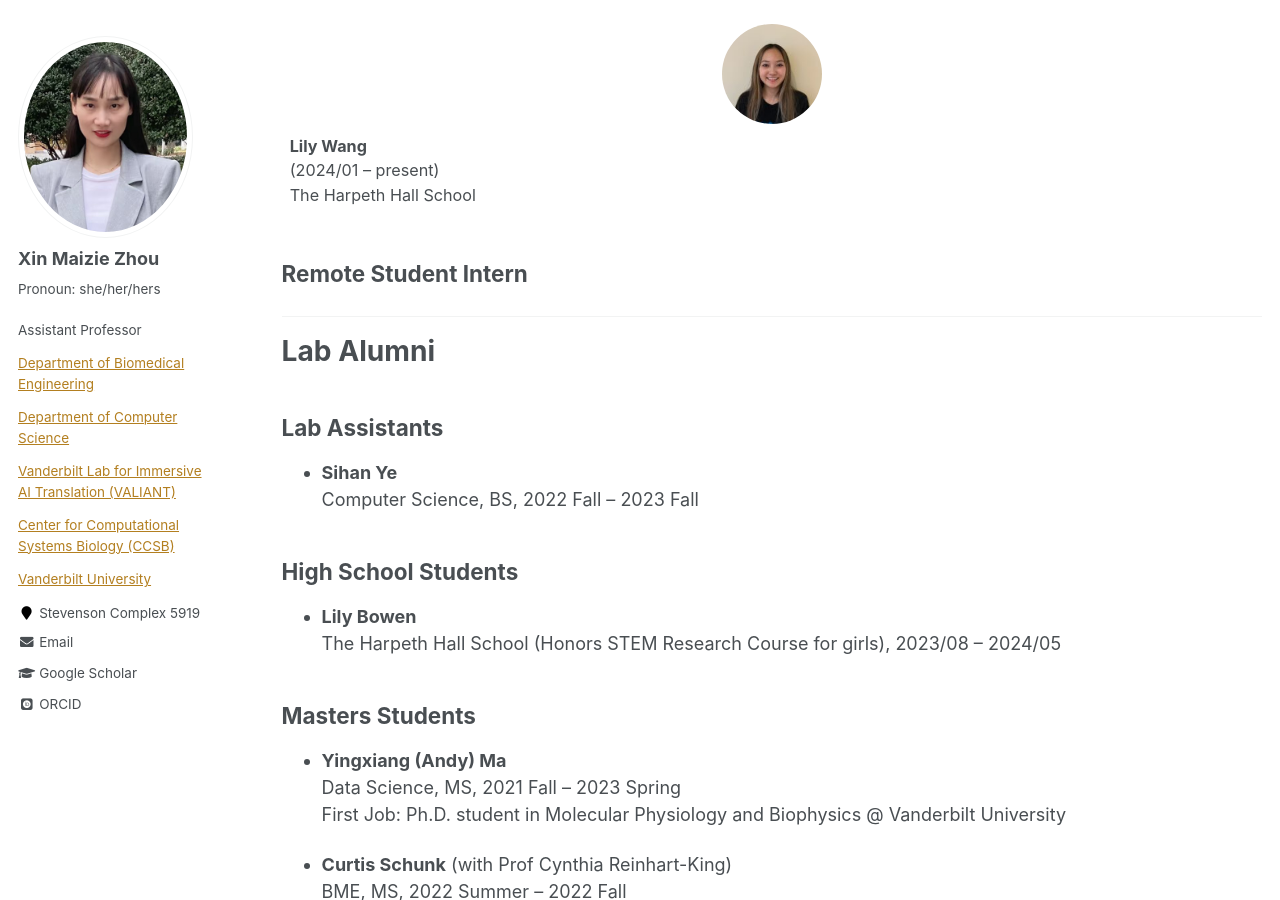
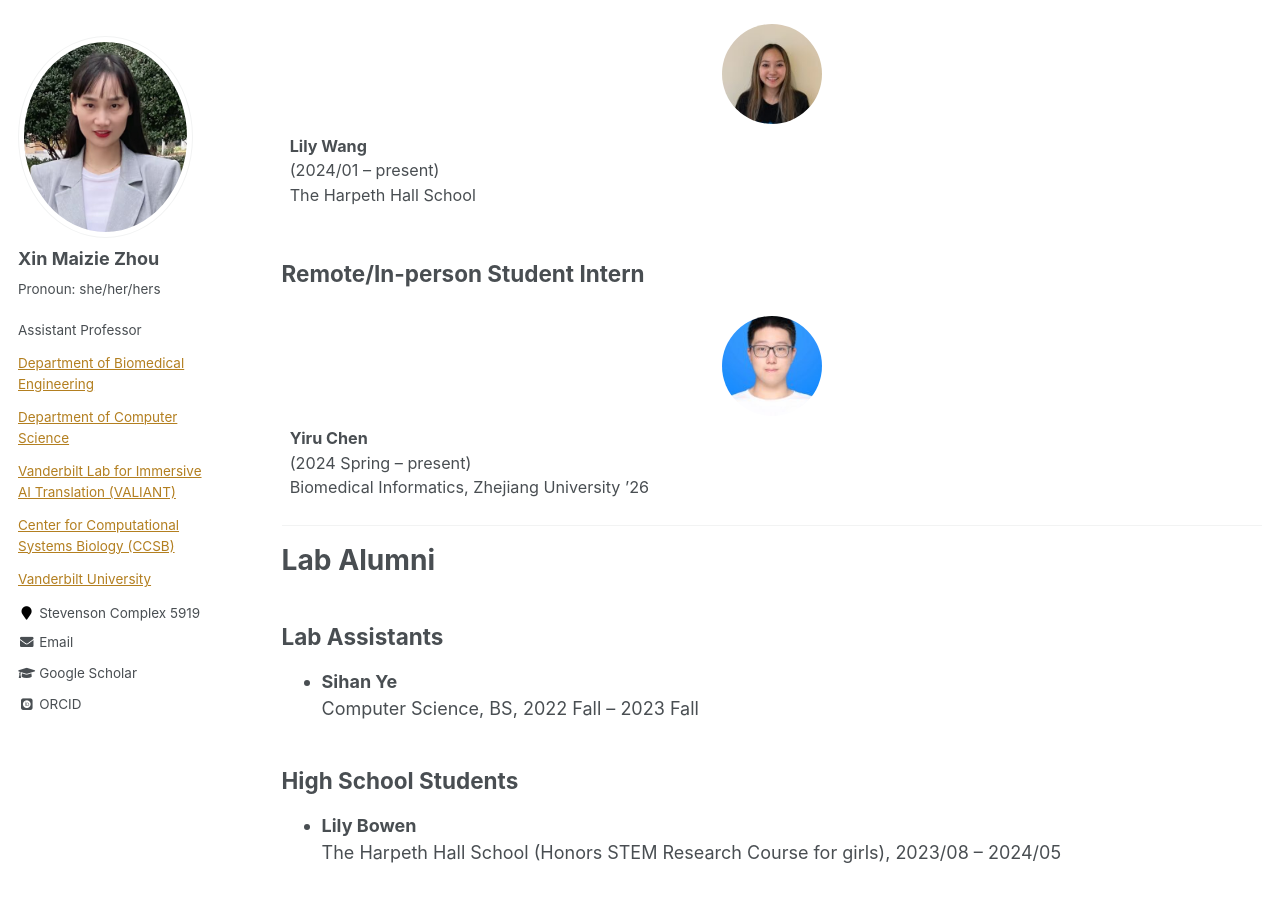
Before and after one commit to maiziezhoulab/Maiziezhoulab.github.io, a Jekyll site: the page built from _pages/LabMembers.md, in a window 1280 px wide and 900 px high, scrolled down 2375 px. Built offline with Jekyll 4.4.1, drawn with Linux system fonts in a browser that asks for light colours; some web fonts are replaced.

Commit message:
Update LabMembers.md

```diff
--- a/_pages/LabMembers.md
+++ b/_pages/LabMembers.md
@@ -219,16 +219,16 @@ author_profile: true
  <!-- </tr> -->
 </table>
 
-## Remote Student Intern
+## Remote/In-person Student Intern
 <table style="border-collapse: collapse; table-layout: fixed; vertical-align: top;">
  <tr>
-    <!-- <td>
+     <td>
         <div style="text-align: center">
             <img src="/images/students/YiruChen.jpg" class="student-profile-pic">
         </div>
         <b>Yiru Chen</b> <br>(2024 Spring – present) <br>
         Biomedical Informatics, Zhejiang University  ’26
-     </td> -->
+     </td>
     <!-- <td>
         <div style="text-align: center">
             <img src="/images/students/IMG_2146.jpg" class="student-profile-pic">
```
